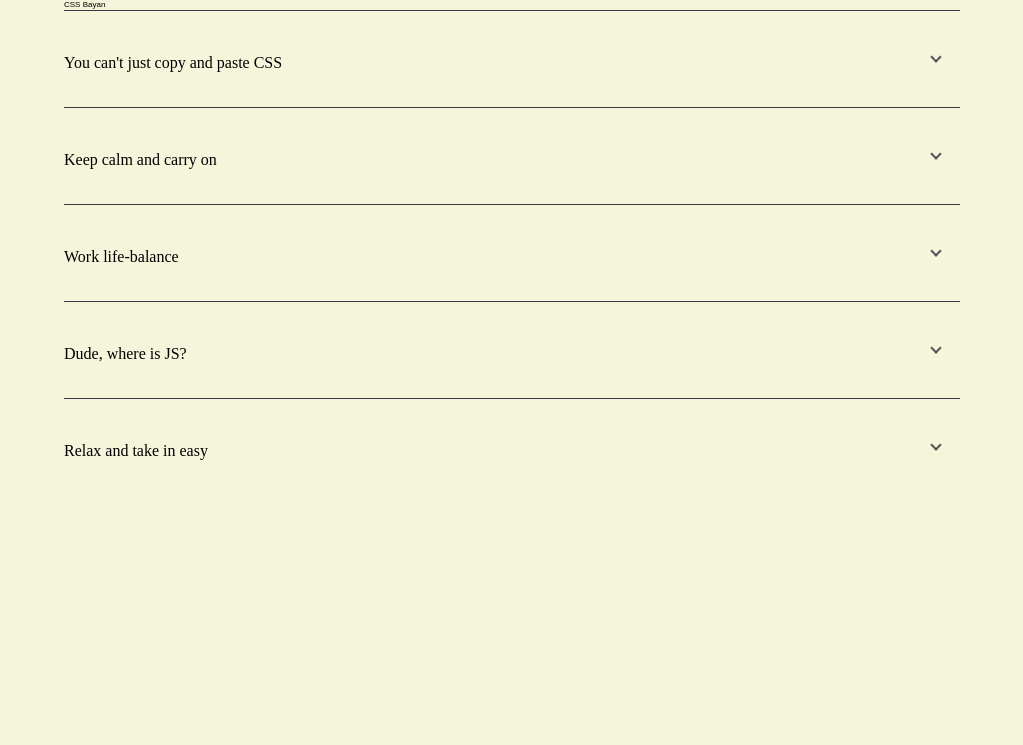
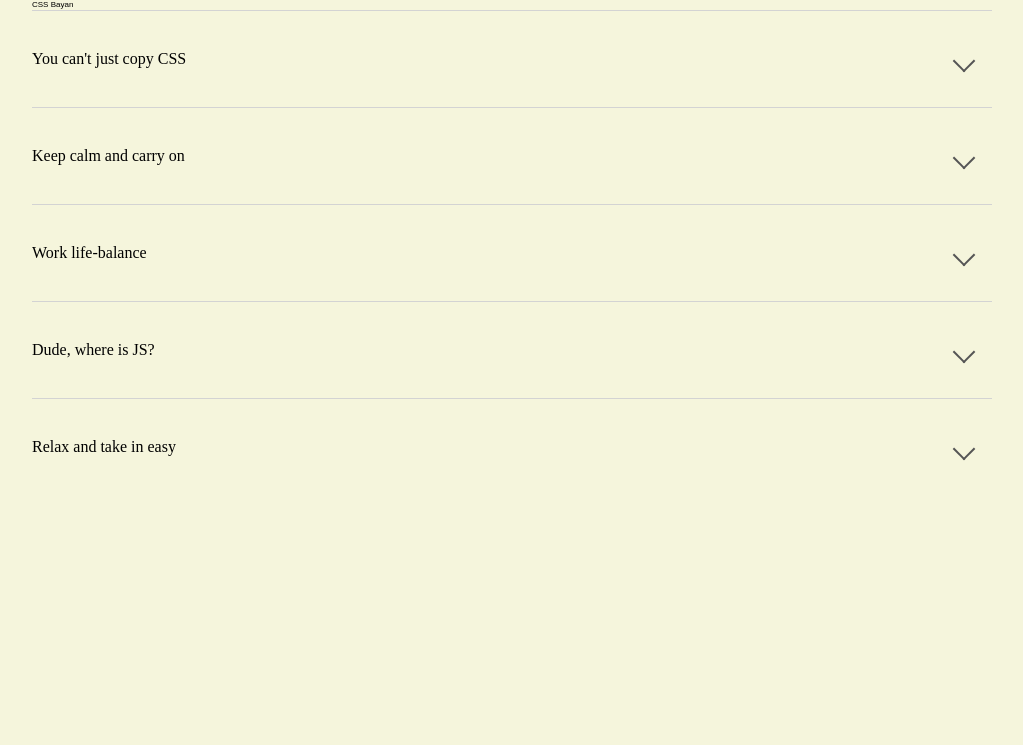
Before and after one commit to katyakan/cssBayan, a plain HTML site: page index.html in a window 1280 px wide. Shown: the whole page, without its empty margins (128-1151 px from the left). Drawn offline with Linux system fonts and the light colour scheme.

Commit message:
feat: add styles to css (sun, march 12, 2023, 11:03pm)

```diff
--- a/index.html
+++ b/index.html
@@ -15,9 +15,9 @@
       <h1>CSS Bayan</h1>
       <div class="bayan">
         <input id="toggle1" type="radio" class="bayan-toggle" name="toggle" />
-        <label for="toggle1">You can't just copy and paste CSS </label>
+        <label for="toggle1">You can't just copy CSS </label>
         <section>
-         <img class="toggle_text" src="./image/01.png" alt="photo1">
+         <img class="toggle_image" src="./image/01.png" alt="photo1">
 
         </section>
         </div>
@@ -25,7 +25,7 @@
           <input id="toggle2" type="radio" class="bayan-toggle" name="toggle" />
           <label for="toggle2">Keep calm and carry on</label>
           <section>
-            <img class="toggle_text" src="./image/02.png" alt="photo2">
+            <img class="toggle_image" src="./image/02.png" alt="photo2">
 
         </section>
         </div>
@@ -34,7 +34,7 @@
           <label for="toggle3"> Work life-balance
           </label>
           <section>
-            <img class="toggle_text" src="./image/03.png" alt="photo3">
+            <img class="toggle_image" src="./image/03.png" alt="photo3">
 
         </section>
         </div>
@@ -42,7 +42,7 @@
           <input id="toggle4" type="radio" class="bayan-toggle" name="toggle" />
           <label for="toggle4">Dude, where is JS? </label>
           <section>
-            <img class="toggle_text" src="./image/04.png" alt="photo4">
+            <img class="toggle_image" src="./image/04.png" alt="photo4">
 
         </section>
         </div>
@@ -50,7 +50,7 @@
           <input id="toggle5" type="radio" class="bayan-toggle" name="toggle" />
           <label for="toggle5">Relax and take in easy</label>
           <section>
-            <img class="toggle_text" src="./image/05.jpg" alt="photo5">
+            <img class="toggle_image" src="./image/05.jpg" alt="photo5">
 
         </section>
       </div>
--- a/style.css
+++ b/style.css
@@ -89,7 +89,7 @@ ul li {
 }
 
 .container {
-  width: 112rem;
+  width: 120rem;
   margin: 0 auto;
 }
 
@@ -112,7 +112,7 @@ input[type='number'] {
   .bayan {
     transform: translateZ(0);
     background:  beige;
-    border-top: 1px solid #353945;
+    border-top: 1px solid lightgrey;
     align-items: center;
 
   }
@@ -135,7 +135,7 @@ input[type='number'] {
     font-style: normal;
     font-weight: 500;
     font-size: 16px;
-    line-height: 24px;
+    line-height: 16px;
     color:black;
     align-items: center;
   }
@@ -145,9 +145,9 @@ input[type='number'] {
     position: absolute;
     top: 42px;
     right: 20px;
-    width: 8px;
-    height: 8px;
-    border-left: 2px solid #555;
+    width: 16px;
+    height: 16px;
+    border-left:2px solid #555;
     border-top: 2px solid #555;
     transform: rotate(-135deg);
     transition: 0.4s transform;
@@ -173,12 +173,22 @@ input[type='number'] {
     padding: 0;
   }
 
-  .toggle_text {
+  .toggle_image {
     font-family: 'Poppins';
-font-style: normal;
-font-weight: 400;
-font-size: 16px;
-line-height: 24px;
-color: #777E91;
-align-items: center;
+    font-style: normal;
+    font-weight: 400;
+    font-size: 16px;
+    line-height: 24px;
+    color: lightgrey;
+    align-items: center;
   }
+.bayan section {
+  justify-content: center;
+  text-align: center;
+}
+
+.bayan img {
+  width: 40rem;
+  height: 40rem;
+  margin: 3rem;
+}
```
